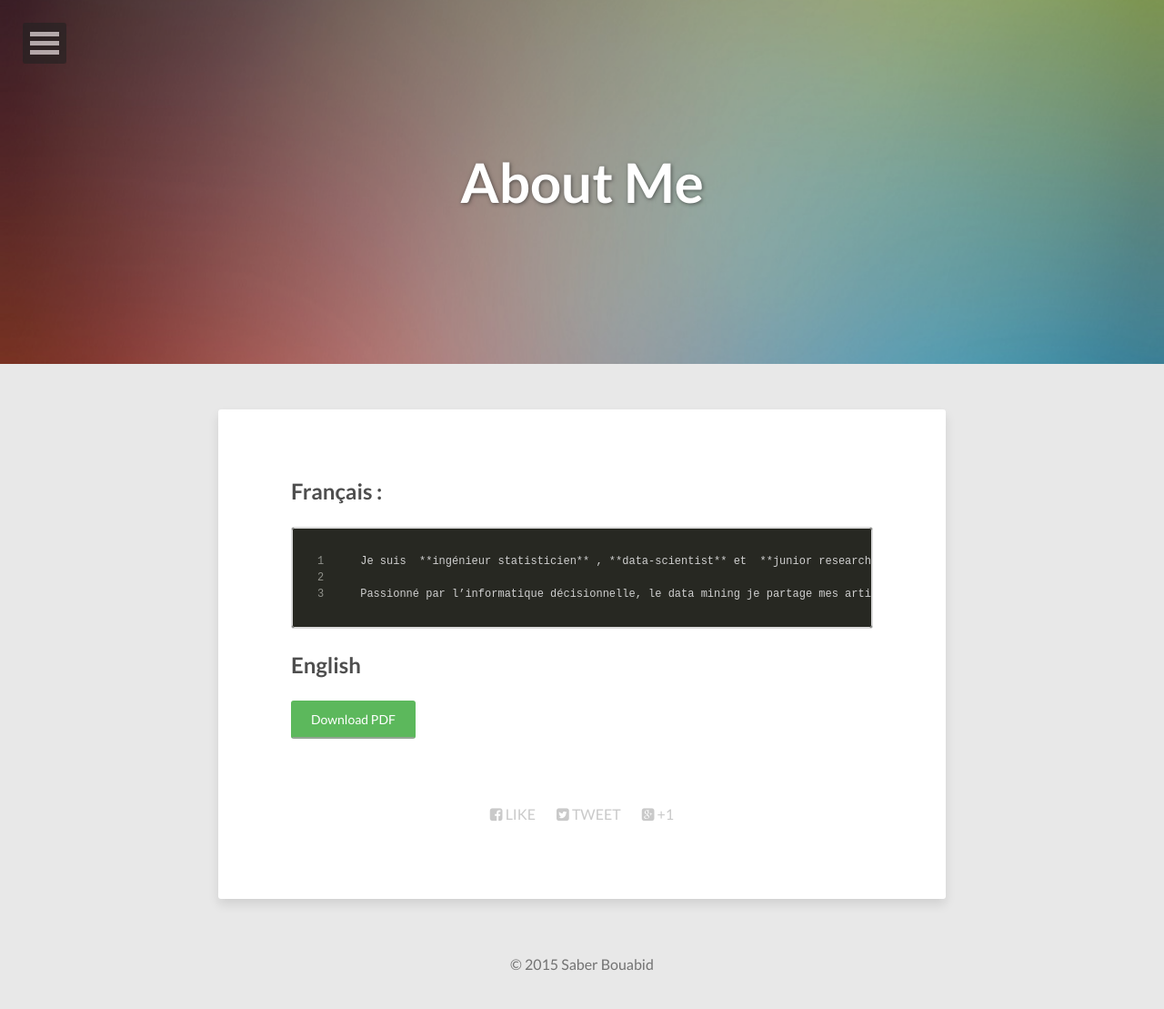
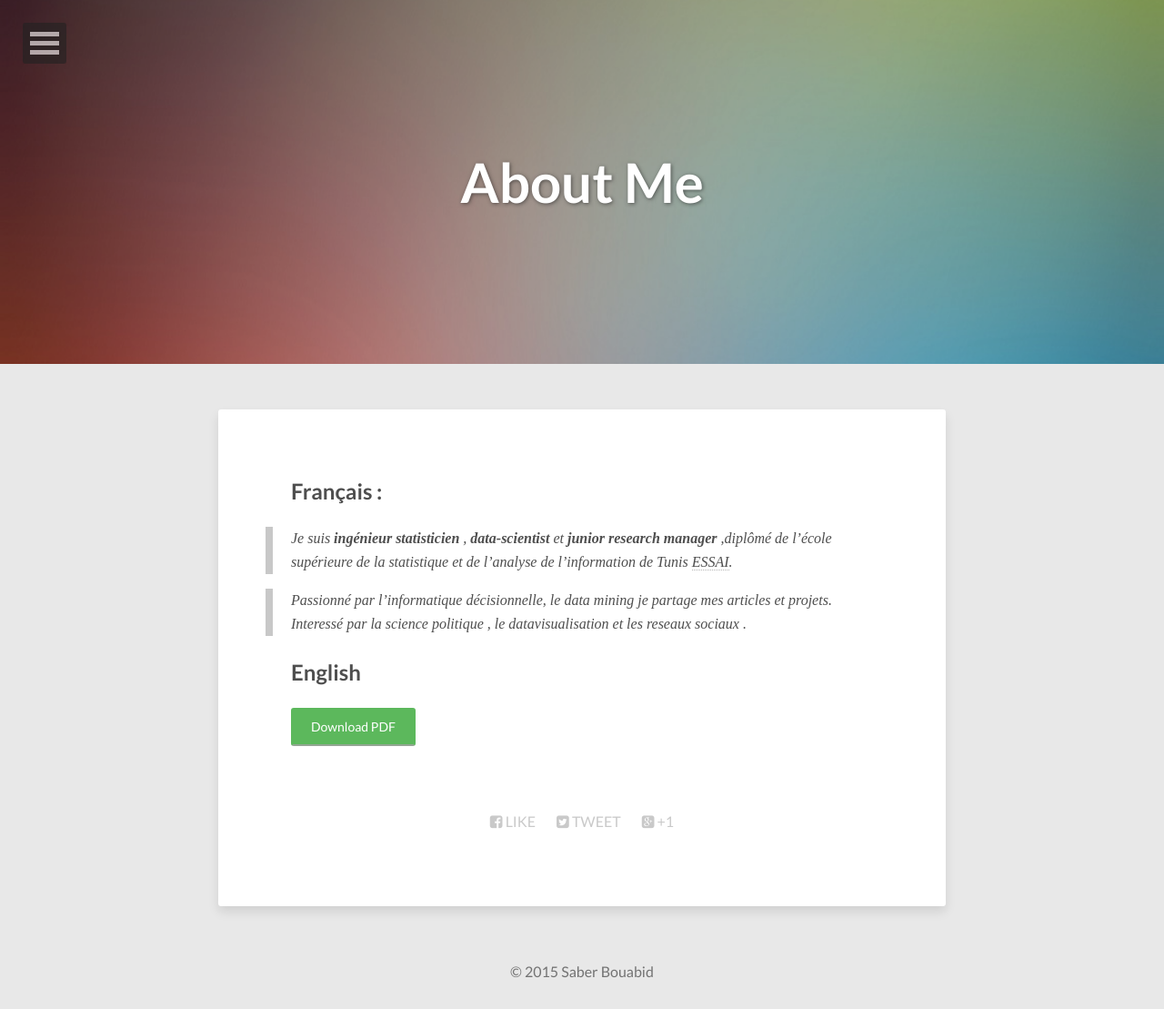
Before and after one commit to saberbouabid/WEBS, a Jekyll site: the page built from about/index.md, in a window 1280 px wide. Shown: the whole page at 91% size. Built offline with Jekyll 4.4.1, drawn with Linux system fonts in a browser that asks for light colours; nearby versions of some CDN libraries.

Commit message:
Update index.md

```diff
--- a/about/index.md
+++ b/about/index.md
@@ -9,9 +9,9 @@ comments: false
 ---
 
 ## Français :
-    Je suis  **ingénieur statisticien** , **data-scientist** et  **junior research manager** ,diplômé de l'école supérieure de la statistique et de l’analyse de l’information de Tunis [ESSAI](http://www.essai.rnu.tn).
+> Je suis  **ingénieur statisticien** , **data-scientist** et  **junior research manager** ,diplômé de l'école supérieure de la statistique et de l’analyse de l’information de Tunis [ESSAI](http://www.essai.rnu.tn).
 
-    Passionné par l’informatique décisionnelle, le data mining je partage mes articles et projets. Interessé par la science politique , le datavisualisation et les reseaux sociaux .
+> Passionné par l’informatique décisionnelle, le data mining je partage mes articles et projets. Interessé par la science politique , le datavisualisation et les reseaux sociaux .
 
 ## English
 
```
